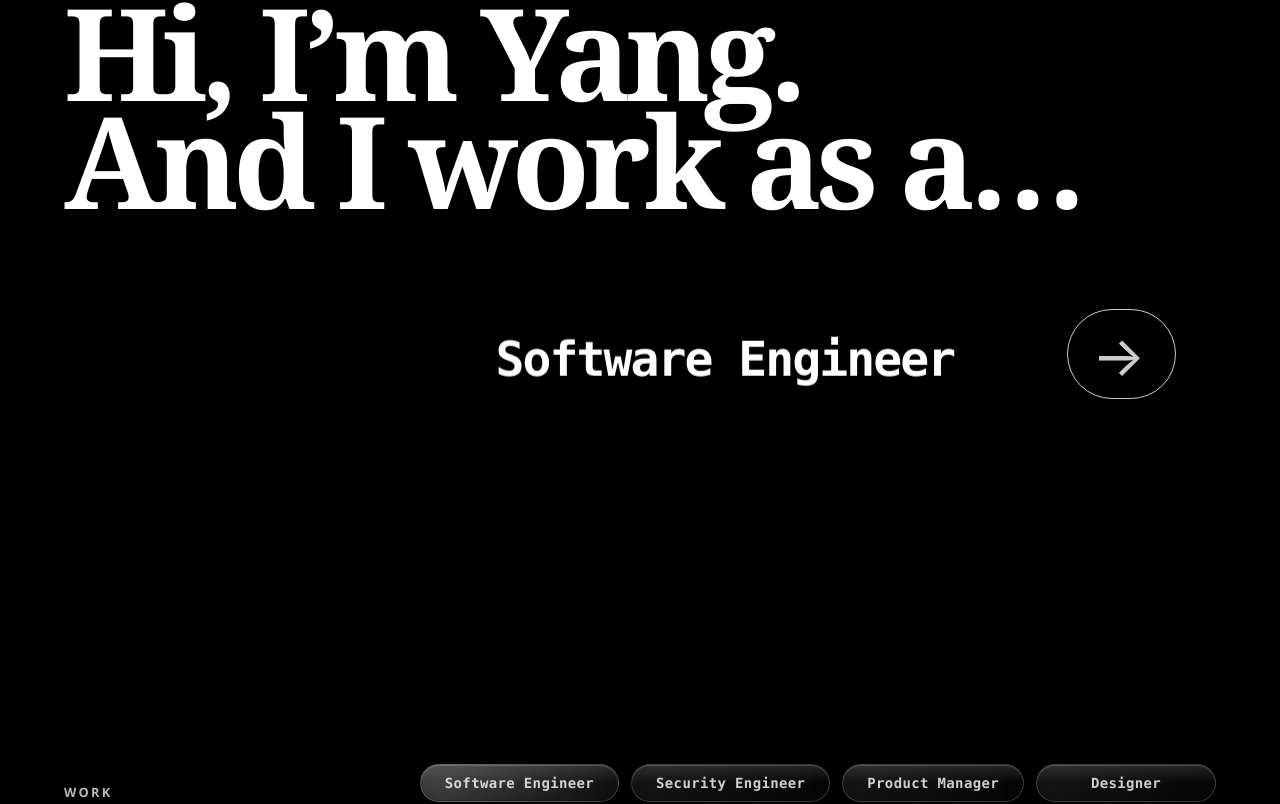
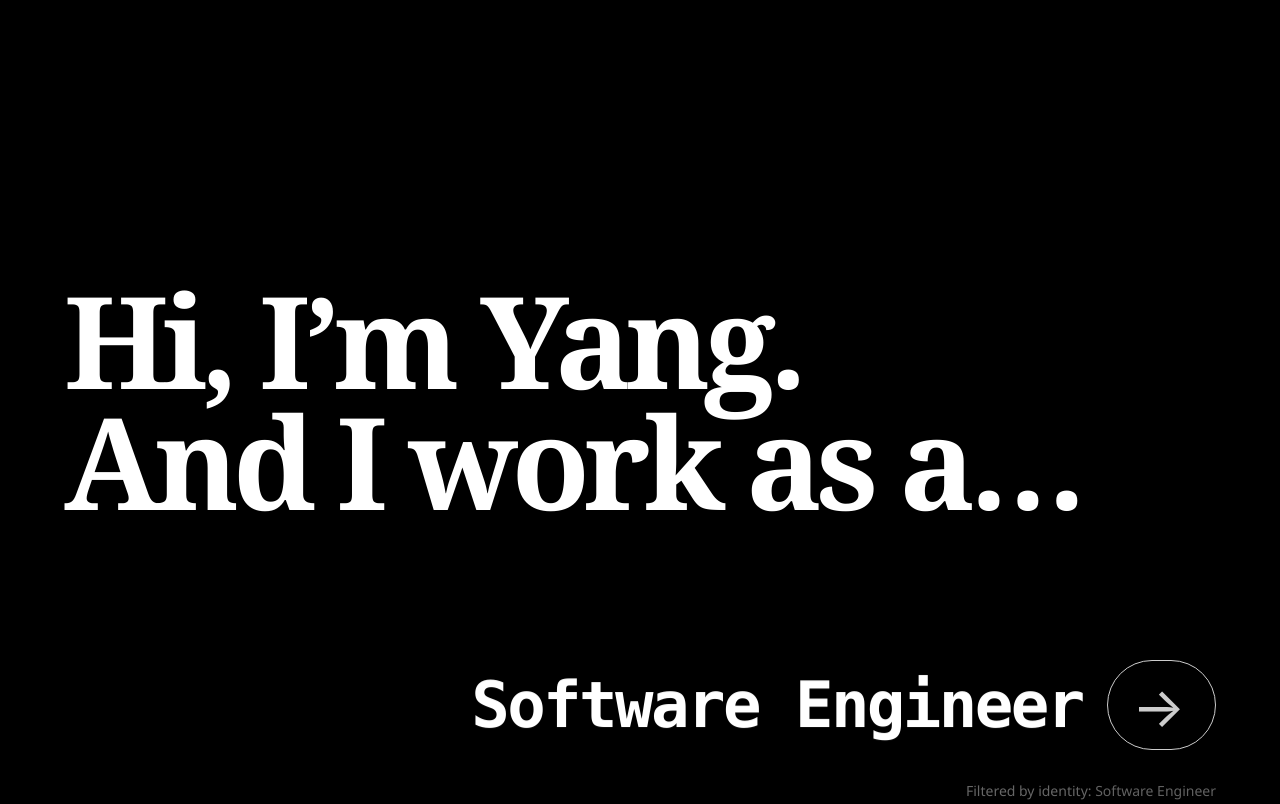
Before and after one commit to runxii/runxii.github.io, a Next.js app: page / in a window 1280 px wide. Shown: the part 218-1022 px from the top of the page. Built offline with nearby package versions, Linux system fonts and the light colour scheme.

Commit message:
feat(home): move slot tape to work section for better UX

```diff
--- a/src/app/globals.css
+++ b/src/app/globals.css
@@ -12,7 +12,7 @@
 
   --container: 72rem; /* 1152px */
   --gutter: 24px;
-  --section-pad-y: 120px;
+  --section-pad-y: 40px;
 
   --font-serif: ui-serif, Georgia, "Times New Roman", serif;
   --font-sans: ui-sans-serif, system-ui, -apple-system, BlinkMacSystemFont;
--- a/src/components/identity/IdentitySwitch.tsx
+++ b/src/components/identity/IdentitySwitch.tsx
@@ -24,8 +24,8 @@ export function IdentitySwitch() {
 
     return (
         <div className="w-full m-auto">
-            <div className="mt-10 flex justify-end">
-                <div className="m-10 flex items-baseline gap-6">
+            <div className="mt-5 flex justify-end">
+                <div className="flex items-baseline gap-6">
                     {/*<button
                         type="button"
                         onClick={prevRole}
@@ -37,9 +37,9 @@ export function IdentitySwitch() {
 
                     {/* SLOT TEXT: same scale as H1 */}
                     <div
-                        className="font-mono font-bold slot-tape tracking-[-0.04em] leading-[0.84] text-[6vw] md:text-[3em] inline-flex items-baseline">
+                        className="font-mono font-bold slot-tape tracking-[-0.04em] leading-[0.84] text-[1.5em] sm:text-[5vw] inline-flex items-baseline">
                         <div className="min-w-[18ch] md:min-w-[22ch]">
-                            <SlotTape items={labels} activeIndex={activeIndex} itemPx={135}/>
+                            <SlotTape items={labels} activeIndex={activeIndex}/>
                         </div>
                     </div>
 
--- a/src/components/identity/SlotTape.tsx
+++ b/src/components/identity/SlotTape.tsx
@@ -1,5 +1,6 @@
 "use client";
 
+import { useEffect, useMemo, useState } from "react";
 import { motion } from "framer-motion";
 import { cn } from "@/lib/cn";
 
@@ -10,22 +11,23 @@ type SlotTapeProps = {
     itemPx?: number; // allows tuning
 };
 
-export function SlotTape({
-                             items,
-                             activeIndex,
-                             className,
-                             itemPx = 35, // good for text-2xl; adjust if needed
-                         }: SlotTapeProps) {
-    const tape = [...items, ...items, ...items];
-    const baseOffset = items.length; // centre block
+export function SlotTape({ items, activeIndex, className }: SlotTapeProps) {
+    const tape = useMemo(() => [...items, ...items, ...items], [items]);
+    const baseOffset = items.length;
+
+    const [itemPx, setItemPx] = useState<number>(48); // set to a stable value
+
+    useEffect(() => {
+        const compute = () => setItemPx(Math.max(32, Math.round(window.innerWidth * 0.10)));
+        compute();
+        window.addEventListener("resize", compute);
+        return () => window.removeEventListener("resize", compute);
+    }, []);
 
     const y = -1 * (baseOffset + activeIndex) * itemPx;
 
     return (
-        <div
-            className={cn("relative overflow-hidden", className)}
-            style={{ height: itemPx }}
-        >
+        <div className={cn("relative overflow-hidden", className)} style={{ height: itemPx }}>
             <motion.div
                 className="will-change-transform"
                 animate={{ y }}
@@ -34,8 +36,8 @@ export function SlotTape({
                 {tape.map((t, idx) => (
                     <div
                         key={`${t}-${idx}`}
-                        className="whitespace-nowrap font-bold text-center"
-                        style={{height: itemPx, lineHeight: `${itemPx}px`}}
+                        className="whitespace-nowrap font-bold text-right"
+                        style={{ height: itemPx, lineHeight: `${itemPx}px` }}
                     >
                         <h1>{t}</h1>
                     </div>
--- a/src/components/sections/Navbar.tsx
+++ b/src/components/sections/Navbar.tsx
@@ -3,11 +3,7 @@ import { NAV } from "@/config/site";
 export function Navbar() {
     return (
         <header className="absolute top-0 left-3/4 sm:left-0 right-0 z-20 px-10 py-5 w-1/4 sm:w-full">
-            <nav className="flex justify-end items-center
-          flex-wrap md:flex-nowrap
-          gap-x-6 gap-y-4 md:gap-y-0
-          text-xs sm:text-sm
-          uppercase">
+            <nav className="flex justify-end items-center flex-wrap md:flex-nowrap gap-x-6 gap-y-4 md:gap-y-0 text-xs sm:text-sm uppercase tracking-[2.5]">
                 {NAV.map((item) => (
                     <a
                         key={item.key}
--- a/src/components/sections/StartSection.tsx
+++ b/src/components/sections/StartSection.tsx
@@ -3,16 +3,16 @@ import { IdentitySwitch } from "@/components/identity/IdentitySwitch";
 export function StartSection() {
     return (
         <section id="start" className="relative min-h-dvh px-6">
-            <div className="mx-auto flex min-h-dvh max-w-6xl items-end pb-44 pt-24">
+            <div className="mx-auto flex min-h-dvh max-w-6xl items-end pb-15 pt-24">
                 <div className="w-full">
 
-                    <h1 className="font-serif mt-30 text-[12vw] font-extrabold leading-[0.84] tracking-[-0.05em] md:text-[8em]">
+                    <h1 className="font-serif mt-60 sm:mt-30 text-[4em] sm:text-[12vw] md:text-[8em] font-extrabold leading-[0.95] tracking-[-0.05em]">
                         Hi, I’m Yang.
                         <br/>
                         And I work as a…
                     </h1>
 
-                    <IdentitySwitch/>
+                    {/*<IdentitySwitch/>*/}
                 </div>
             </div>
         </section>
--- a/src/components/sections/WorkSection.tsx
+++ b/src/components/sections/WorkSection.tsx
@@ -4,8 +4,8 @@ import { PROJECTS } from "@/data/projects";
 import { getVisibleProjects } from "@/lib/projectFilter";
 import { useRoleStore } from "@/store/roleStore";
 import { ROLES } from "@/data/roles";
-import { WorkFilters } from "@/components/work/WorkFilters";
 import { ProjectGrid } from "@/components/work/ProjectGrid";
+import { IdentitySwitch} from "@/components/identity/IdentitySwitch";
 
 export function WorkSection() {
     const role = useRoleStore((s) => s.role);
@@ -13,20 +13,22 @@ export function WorkSection() {
 
     return (
         <section id="work" className="relative">
-            <div className="container-brutal py-[var(--section-pad-y)]">
-                <div className="flex flex-col gap-6 md:flex-row md:items-end md:justify-between">
+            <div className="container-brutal py-5 md:py-[var(--section-pad-y)]">
+                <div>
                     <div>
-                        <p className="section-label">Work</p>
+                        {/*<p className="section-label">Work</p>*/}
+                        <IdentitySwitch />
                         {/*<h2 className="mt-4 text-4xl font-extrabold tracking-[-0.04em] md:text-6xl">
                             Selected projects
                         </h2>*/}
-                        {/*<p className="mt-3 text-sm opacity-75">
+                        <p className="my-3 text-sm opacity-40 text-right">
                             Filtered by identity: <span className="opacity-95">{ROLES[role].label}</span>
-                        </p>*/}
+                        </p>
                     </div>
-
+                </div>
+                {/*<div>
                     <WorkFilters />
-                </div>
+                </div>*/}
 
                 <div className="mt-20">
                     <ProjectGrid projects={visible} />
```
